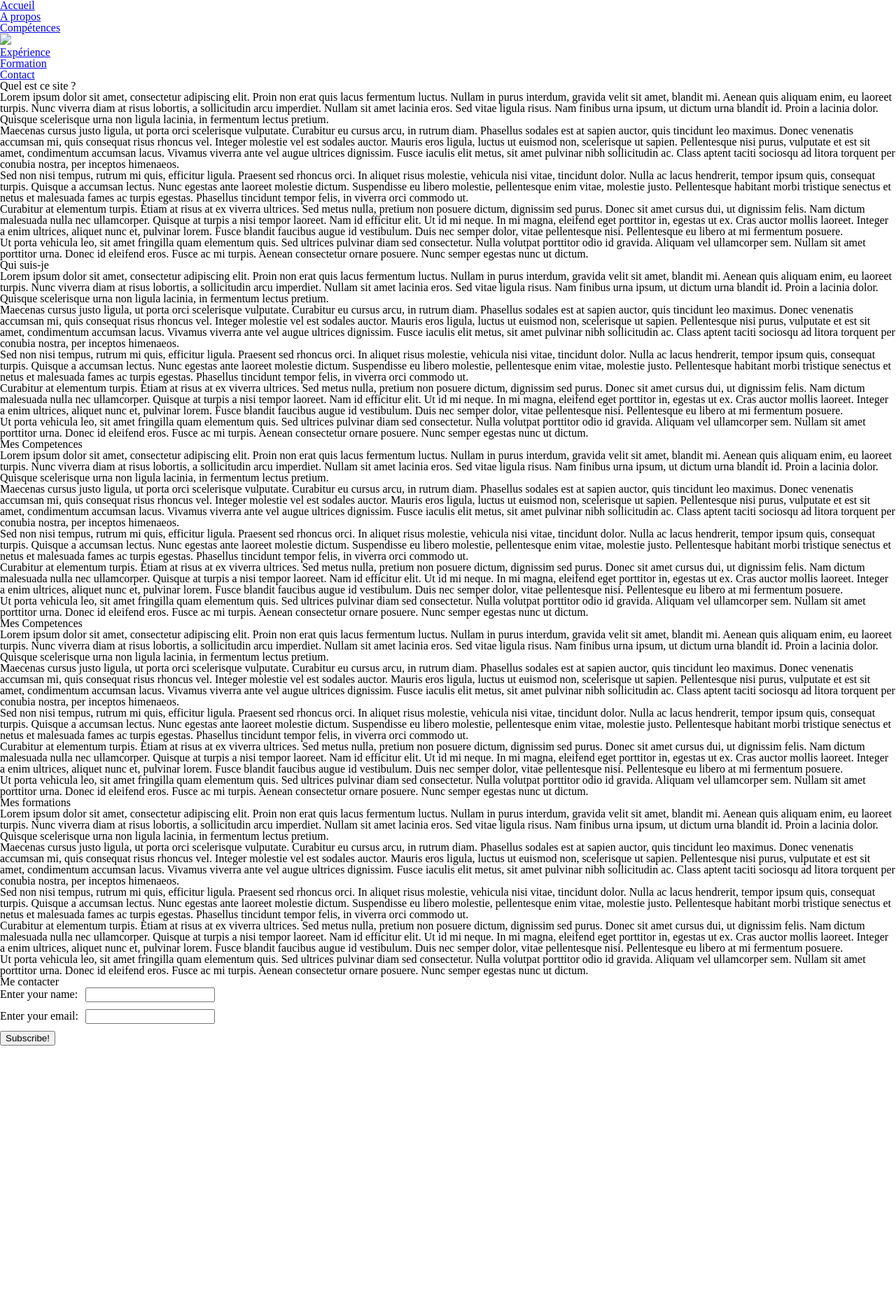
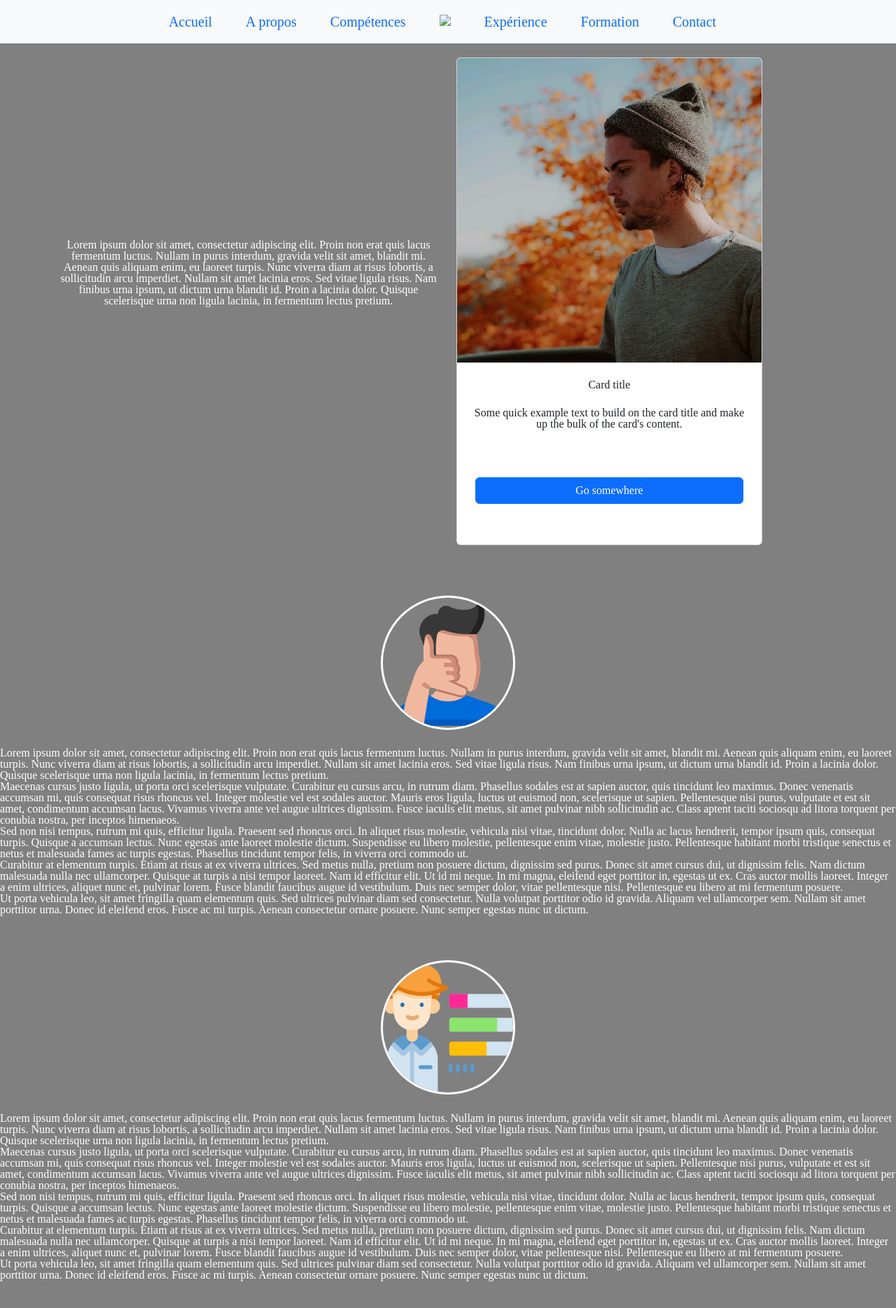
Before and after one commit to BHSIO/ProjectWeb, a PHP site: page / in a window 1280 px wide. Shown: the top 1869 px of the page at 70% size. Before the commit the page ends 1494 px from the top, so only its background shows below. Run offline with PHP 8.4, Linux system fonts and the light colour scheme.

Commit message:
style.css

```diff
--- a/assets/css/style.css
+++ b/assets/css/style.css
@@ -1,19 +1,47 @@
-@import url("reset.css");
-
-form.form-example {
-    display: table;
-  }
-
-  div.form-example {
-    display: table-row;
-  }
-
-  label,
-  input {
-    display: table-cell;
-    margin-bottom: 10px;
-  }
-
-  label {
-    padding-right: 10px;
-  }
+@import "reset.css";
+body{
+    color: white;
+    background-color: grey;
+}
+.card{
+  height: 100%;
+  width: 80% !important;
+  margin-top: 15%;
+}
+.container-fluid{
+  display: inline-block !important;
+}
+.card-title, .card-text{
+  padding: 2%;
+}
+.btn-primary{
+  margin-top: 15%;
+  width: 95%;
+  margin-bottom: -10%;
+}
+.text{
+  margin-top: 30%;
+}
+#apropos{
+  margin-top: 10%;
+}
+h1{
+  margin-top: 3%;
+}
+nav{
+  margin-bottom: 2%;
+}
+.me{
+ border-radius: 100%;
+ border-color: yellow;
+ width: 15%;
+ border: solid;
+ display: flex;
+ display: inline-block;
+ margin: 2%;
+}
+.quisuije{
+  text-align: center;
+  font-weight: bold;
+  text-decoration: underline;
+}
--- a/index.html
+++ b/index.html
@@ -2,40 +2,45 @@
 <head>
   <meta charset="utf-8">
   <title>doc pate a crepes</title>
+  <link href="https://cdn.jsdelivr.net/npm/bootstrap@5.3.2/dist/css/bootstrap.min.css" rel="stylesheet" integrity="sha384-T3c6CoIi6uLrA9TneNEoa7RxnatzjcDSCmG1MXxSR1GAsXEV/Dwwykc2MPK8M2HN" crossorigin="anonymous">
   <link rel="stylesheet" href="assets/css/style.css">
 
 </head>
 <body>
-<nav>
-    <ol>
-        <li><a href="#accueil">Accueil</a></li>
-        <li><a href="#aprops">A propos</a></li>
-        <li><a href="#competences">Compétences</a></li>
-        <li><a href="#acceuil"><img src="#"></a></li>
-        <li><a href="#experience">Expérience</a></li>
-        <li><a href="#formation">Formation</a></li>
-        <li><a href="#contact">Contact</a></li>
+<nav class="navbar fixed-top bg-body-tertiary">
+    <div class="container-fluid">
+    <ol class="nav justify-content-center">
+        <li class="nav-item"><div class="navbar-brand"><a class="nav-link" href="#accueil">Accueil</a></div></li>
+        <li class="nav-item"><div class="navbar-brand"><a class="nav-link" href="#apropos">A propos</a></div></li>
+        <li class="nav-item"><div class="navbar-brand"><a class="nav-link" href="#competences">Compétences</a></div></li>
+        <li class="nav-item"><div class="navbar-brand"><a class="nav-link" href="#acceuil"><img src="#"></a></div></li>
+        <li class="nav-item"><div class="navbar-brand"><a class="nav-link" href="#experience">Expérience</a></div></li>
+        <li class="nav-item"><div class="navbar-brand"><a class="nav-link" href="#formation">Formation</a></div></li>
+        <li class="nav-item"><div class="navbar-brand"><a class="nav-link" href="#contact">Contact</a></div></li>
     </ol>
+    </div>
 </nav>
-<div id="accueil"></div>
-    <h1>Quel est ce site ?</h1>
-<p>
-    Lorem ipsum dolor sit amet, consectetur adipiscing elit. Proin non erat quis lacus fermentum luctus. Nullam in purus interdum, gravida velit sit amet, blandit mi. Aenean quis aliquam enim, eu laoreet turpis. Nunc viverra diam at risus lobortis, a sollicitudin arcu imperdiet. Nullam sit amet lacinia eros. Sed vitae ligula risus. Nam finibus urna ipsum, ut dictum urna blandit id. Proin a lacinia dolor. Quisque scelerisque urna non ligula lacinia, in fermentum lectus pretium.
-</p>
-<p>
-    Maecenas cursus justo ligula, ut porta orci scelerisque vulputate. Curabitur eu cursus arcu, in rutrum diam. Phasellus sodales est at sapien auctor, quis tincidunt leo maximus. Donec venenatis accumsan mi, quis consequat risus rhoncus vel. Integer molestie vel est sodales auctor. Mauris eros ligula, luctus ut euismod non, scelerisque ut sapien. Pellentesque nisi purus, vulputate et est sit amet, condimentum accumsan lacus. Vivamus viverra ante vel augue ultrices dignissim. Fusce iaculis elit metus, sit amet pulvinar nibh sollicitudin ac. Class aptent taciti sociosqu ad litora torquent per conubia nostra, per inceptos himenaeos.
-</p>
-<p>
-    Sed non nisi tempus, rutrum mi quis, efficitur ligula. Praesent sed rhoncus orci. In aliquet risus molestie, vehicula nisi vitae, tincidunt dolor. Nulla ac lacus hendrerit, tempor ipsum quis, consequat turpis. Quisque a accumsan lectus. Nunc egestas ante laoreet molestie dictum. Suspendisse eu libero molestie, pellentesque enim vitae, molestie justo. Pellentesque habitant morbi tristique senectus et netus et malesuada fames ac turpis egestas. Phasellus tincidunt tempor felis, in viverra orci commodo ut.
-</p>
-<p>
-    Curabitur at elementum turpis. Etiam at risus at ex viverra ultrices. Sed metus nulla, pretium non posuere dictum, dignissim sed purus. Donec sit amet cursus dui, ut dignissim felis. Nam dictum malesuada nulla nec ullamcorper. Quisque at turpis a nisi tempor laoreet. Nam id efficitur elit. Ut id mi neque. In mi magna, eleifend eget porttitor in, egestas ut ex. Cras auctor mollis laoreet. Integer a enim ultrices, aliquet nunc et, pulvinar lorem. Fusce blandit faucibus augue id vestibulum. Duis nec semper dolor, vitae pellentesque nisi. Pellentesque eu libero at mi fermentum posuere.
-</p>
-<p>
-    Ut porta vehicula leo, sit amet fringilla quam elementum quis. Sed ultrices pulvinar diam sed consectetur. Nulla volutpat porttitor odio id gravida. Aliquam vel ullamcorper sem. Nullam sit amet porttitor urna. Donec id eleifend eros. Fusce ac mi turpis. Aenean consectetur ornare posuere. Nunc semper egestas nunc ut dictum.
-</p>
+<div class="container text-center" id="accueil">
+    <div class="row">
+      <div class="col text">
+        Lorem ipsum dolor sit amet, consectetur adipiscing elit. Proin non erat quis lacus fermentum luctus. Nullam in purus interdum, gravida velit sit amet, blandit mi. Aenean quis aliquam enim, eu laoreet turpis. Nunc viverra diam at risus lobortis, a sollicitudin arcu imperdiet. Nullam sit amet lacinia eros. Sed vitae ligula risus. Nam finibus urna ipsum, ut dictum urna blandit id. Proin a lacinia dolor. Quisque scelerisque urna non ligula lacinia, in fermentum lectus pretium.
+      </div>
+      <div class="col">
+        <div class="card" style="width: 18rem;">
+            <img src="assets/img/me.jfif" class="card-img-top" alt="...">
+            <div class="card-body">
+              <h5 class="card-title">Card title</h5>
+              <p class="card-text">Some quick example text to build on the card title and make up the bulk of the card's content.</p>
+              <a href="#apropos" class="btn btn-primary">Go somewhere</a>
+            </div>
+          </div>
+      </div>
+    </div>
+  </div>
+
 <div id="apropos"></div>
-    <h1>Qui suis-je</h1>
+    <h1 class="quisuije"><img class="me" src="assets/img/appelle-moi.png"></h1>
+
 <p>
     Lorem ipsum dolor sit amet, consectetur adipiscing elit. Proin non erat quis lacus fermentum luctus. Nullam in purus interdum, gravida velit sit amet, blandit mi. Aenean quis aliquam enim, eu laoreet turpis. Nunc viverra diam at risus lobortis, a sollicitudin arcu imperdiet. Nullam sit amet lacinia eros. Sed vitae ligula risus. Nam finibus urna ipsum, ut dictum urna blandit id. Proin a lacinia dolor. Quisque scelerisque urna non ligula lacinia, in fermentum lectus pretium.
 </p>
@@ -52,7 +57,8 @@
     Ut porta vehicula leo, sit amet fringilla quam elementum quis. Sed ultrices pulvinar diam sed consectetur. Nulla volutpat porttitor odio id gravida. Aliquam vel ullamcorper sem. Nullam sit amet porttitor urna. Donec id eleifend eros. Fusce ac mi turpis. Aenean consectetur ornare posuere. Nunc semper egestas nunc ut dictum.
 </p>
 <div id="competences"></div>
-    <h1>Mes Competences</h1>
+    <h1 class="quisuije"><img class="me" src="assets/img/competences.png"></h1>
+
 <p>
     Lorem ipsum dolor sit amet, consectetur adipiscing elit. Proin non erat quis lacus fermentum luctus. Nullam in purus interdum, gravida velit sit amet, blandit mi. Aenean quis aliquam enim, eu laoreet turpis. Nunc viverra diam at risus lobortis, a sollicitudin arcu imperdiet. Nullam sit amet lacinia eros. Sed vitae ligula risus. Nam finibus urna ipsum, ut dictum urna blandit id. Proin a lacinia dolor. Quisque scelerisque urna non ligula lacinia, in fermentum lectus pretium.
 </p>
@@ -69,7 +75,8 @@
     Ut porta vehicula leo, sit amet fringilla quam elementum quis. Sed ultrices pulvinar diam sed consectetur. Nulla volutpat porttitor odio id gravida. Aliquam vel ullamcorper sem. Nullam sit amet porttitor urna. Donec id eleifend eros. Fusce ac mi turpis. Aenean consectetur ornare posuere. Nunc semper egestas nunc ut dictum.
 </p>
 <div id="experience"></div>
-    <h1>Mes Competences</h1>
+    <h1 class="quisuije"><img class="me" src="assets/img/vivre.png"></h1>
+
 <p>
     Lorem ipsum dolor sit amet, consectetur adipiscing elit. Proin non erat quis lacus fermentum luctus. Nullam in purus interdum, gravida velit sit amet, blandit mi. Aenean quis aliquam enim, eu laoreet turpis. Nunc viverra diam at risus lobortis, a sollicitudin arcu imperdiet. Nullam sit amet lacinia eros. Sed vitae ligula risus. Nam finibus urna ipsum, ut dictum urna blandit id. Proin a lacinia dolor. Quisque scelerisque urna non ligula lacinia, in fermentum lectus pretium.
 </p>
@@ -86,7 +93,8 @@
     Ut porta vehicula leo, sit amet fringilla quam elementum quis. Sed ultrices pulvinar diam sed consectetur. Nulla volutpat porttitor odio id gravida. Aliquam vel ullamcorper sem. Nullam sit amet porttitor urna. Donec id eleifend eros. Fusce ac mi turpis. Aenean consectetur ornare posuere. Nunc semper egestas nunc ut dictum.
 </p>
 <div id="formation"></div>
-    <h1>Mes formations</h1>
+    <h1 class="quisuije"><img class="me" src="assets/img/lobtention-du-diplome.png"></h1>
+
 <p>
     Lorem ipsum dolor sit amet, consectetur adipiscing elit. Proin non erat quis lacus fermentum luctus. Nullam in purus interdum, gravida velit sit amet, blandit mi. Aenean quis aliquam enim, eu laoreet turpis. Nunc viverra diam at risus lobortis, a sollicitudin arcu imperdiet. Nullam sit amet lacinia eros. Sed vitae ligula risus. Nam finibus urna ipsum, ut dictum urna blandit id. Proin a lacinia dolor. Quisque scelerisque urna non ligula lacinia, in fermentum lectus pretium.
 </p>
@@ -102,8 +110,9 @@
 <p>
     Ut porta vehicula leo, sit amet fringilla quam elementum quis. Sed ultrices pulvinar diam sed consectetur. Nulla volutpat porttitor odio id gravida. Aliquam vel ullamcorper sem. Nullam sit amet porttitor urna. Donec id eleifend eros. Fusce ac mi turpis. Aenean consectetur ornare posuere. Nunc semper egestas nunc ut dictum.
 </p>
-<div id="contact"></div>
+
     <h1>Me contacter</h1>
+    <div id="contact"></div>
     <form action="" method="get" class="form-example">
         <div class="form-example">
           <label for="name">Enter your name: </label>
@@ -117,5 +126,8 @@
           <input type="submit" value="Subscribe!" />
         </div>
       </form>
+      <footer>
+        <script src="https://cdn.jsdelivr.net/npm/bootstrap@5.3.2/dist/js/bootstrap.bundle.min.js" integrity="sha384-C6RzsynM9kWDrMNeT87bh95OGNyZPhcTNXj1NW7RuBCsyN/o0jlpcV8Qyq46cDfL" crossorigin="anonymous"></script>
+      </footer>
 </body>
 </html>
```
Also changed, not shown: assets/img/appelle-moi.png (added), assets/img/competences.png (added), assets/img/lobtention-du-diplome.png (added), assets/img/me.jfif (added), assets/img/vivre.png (added).
